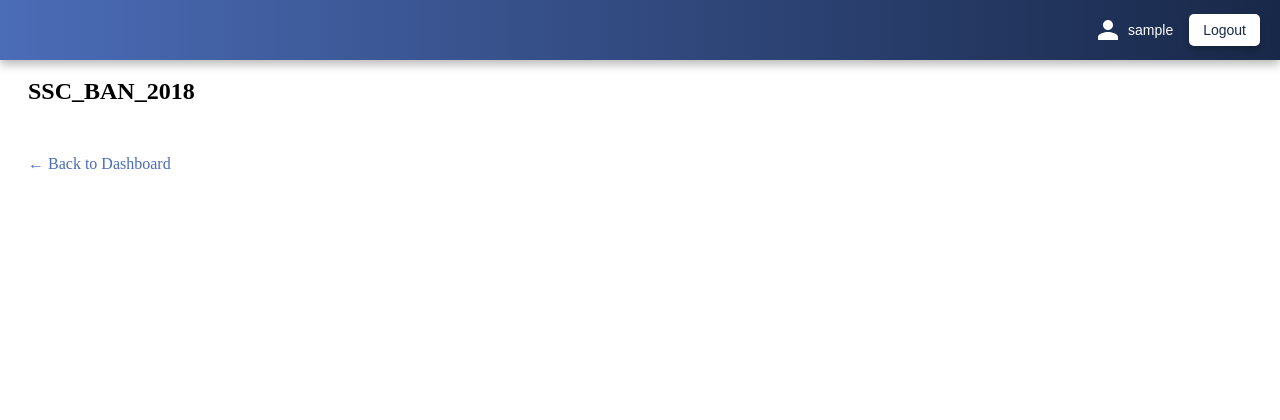
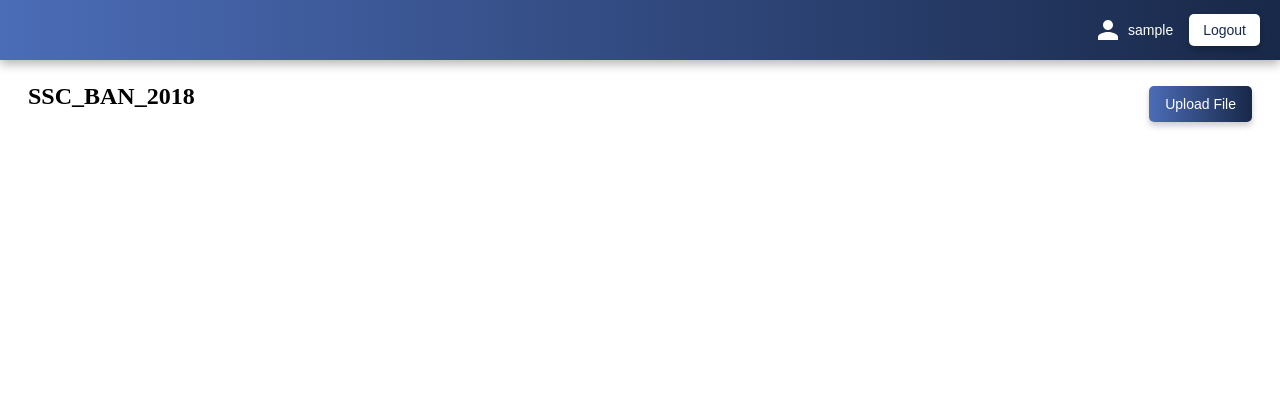
Before and after one commit to tawsif5001/simple-edtech-file-management-app, a Flask app: page /subject/34 in a window 1280 px wide. Shown: the top 420 px of the page. Run offline with Flask 3, Linux system fonts and the light colour scheme; a user stored in the database is signed in; data comes from the database, SQL or seed files in the repository.

Commit message:
user_end_sub_detail_nav_footer_sub_title_upfile

```diff
--- a/app/templates/user/subject_detail.html
+++ b/app/templates/user/subject_detail.html
@@ -55,15 +55,34 @@
 </div>
 
 
+<!--Subject Heading, Back to the Dashboard, Upload FIle Button-->
+<div style="padding-top: 70px; padding-bottom: 30px; padding-left: 20px; padding-right: 20px; display: flex; justify-content: space-between; align-items: center;">
+    <div>
+
+    <h2 style="margin-top: 5px;">{{ subject.name }}</h2>
+
+    </div>
+    <div>
+      <button style="
+        background: linear-gradient(90deg, #4b6cb7, #182848);
+        color: white;
+        border: none;
+        padding: 10px 16px;
+        border-radius: 5px;
+        cursor: pointer;
+        font-size: 14px;
+        box-shadow: 0 4px 6px rgba(0, 0, 0, 0.2);
+        transition: all 0.3s ease;
+      "
+      onmouseover="this.style.opacity='0.9';"
+      onmouseout="this.style.opacity='1';"
+      >Upload File</button>
 
 
-<div style="padding-top: 50px; padding-bottom: 30px; padding-left: 20px;">
-    <h2>{{ subject.name }}</h2>
-  </div>
 
-  <div style="padding-top: 0px; padding-bottom: 30px; padding-left: 20px;">
-    <a href="{{ url_for('main.user_dashboard') }}" style="text-decoration: none; color: #4b6cb7;">← Back to Dashboard</a>
 
+
+    </div>
   </div>
 
 
```
